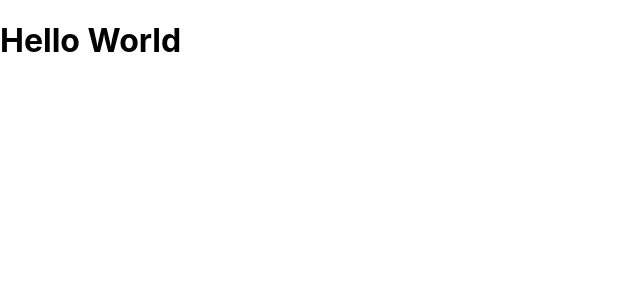
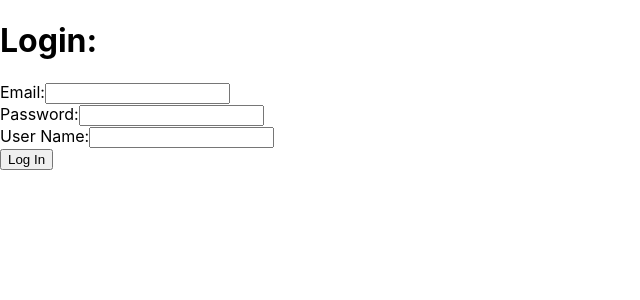
Before and after one commit to klinton24/sinoalice-tracker, a React (Create React App) app in the folder sinoalice-tracker/: page / in a window 1280 px wide. Shown: the top 300 px of the page, without its empty margins (0-640 px from the left). Built offline with nearby package versions, Linux system fonts and the light colour scheme.

Commit message:
initial login

```diff
--- a/sinoalice-tracker/src/App.js
+++ b/sinoalice-tracker/src/App.js
@@ -1,9 +1,17 @@
 import './index.css';
+import react from 'react';
 
 function App() {
   return (
     <div className="App">
-      <h1>Hello World</h1>
+        <h1>Login:</h1>
+        <label for="email">Email:</label>
+        <input type="text" id="email" name="email" /><br/>
+        <label for="password">Password:</label>
+        <input type="text" id="password" name="password" /><br/>
+        <label for="userName">User Name:</label>
+        <input type="text" id="userName" name="userName" /><br/>
+        <button type="submit">Log In</button>
     </div>
   );
 }
```
Also changed, not shown: sinoalice-tracker/src/models/user.js (+11 -0 lines).
